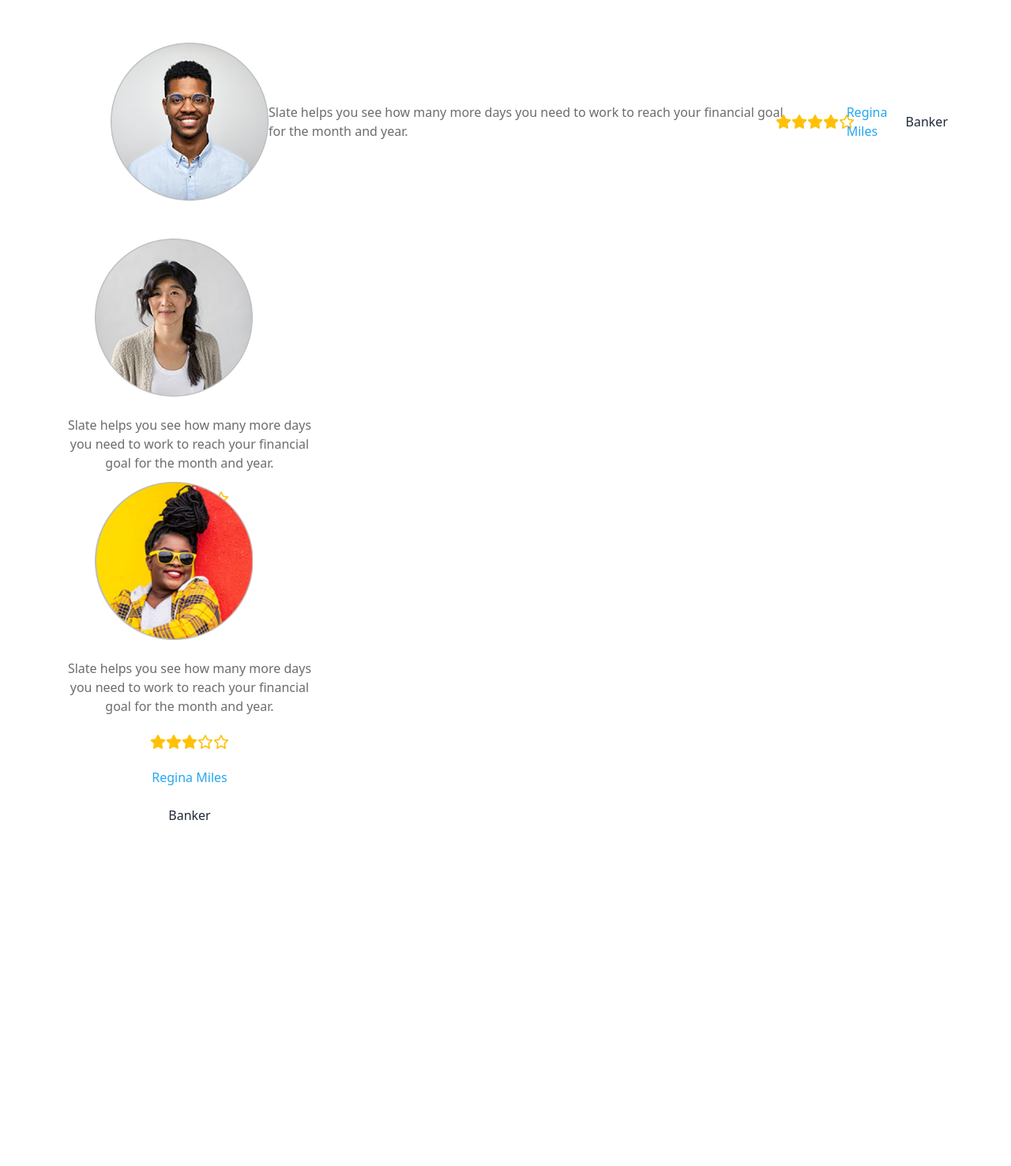
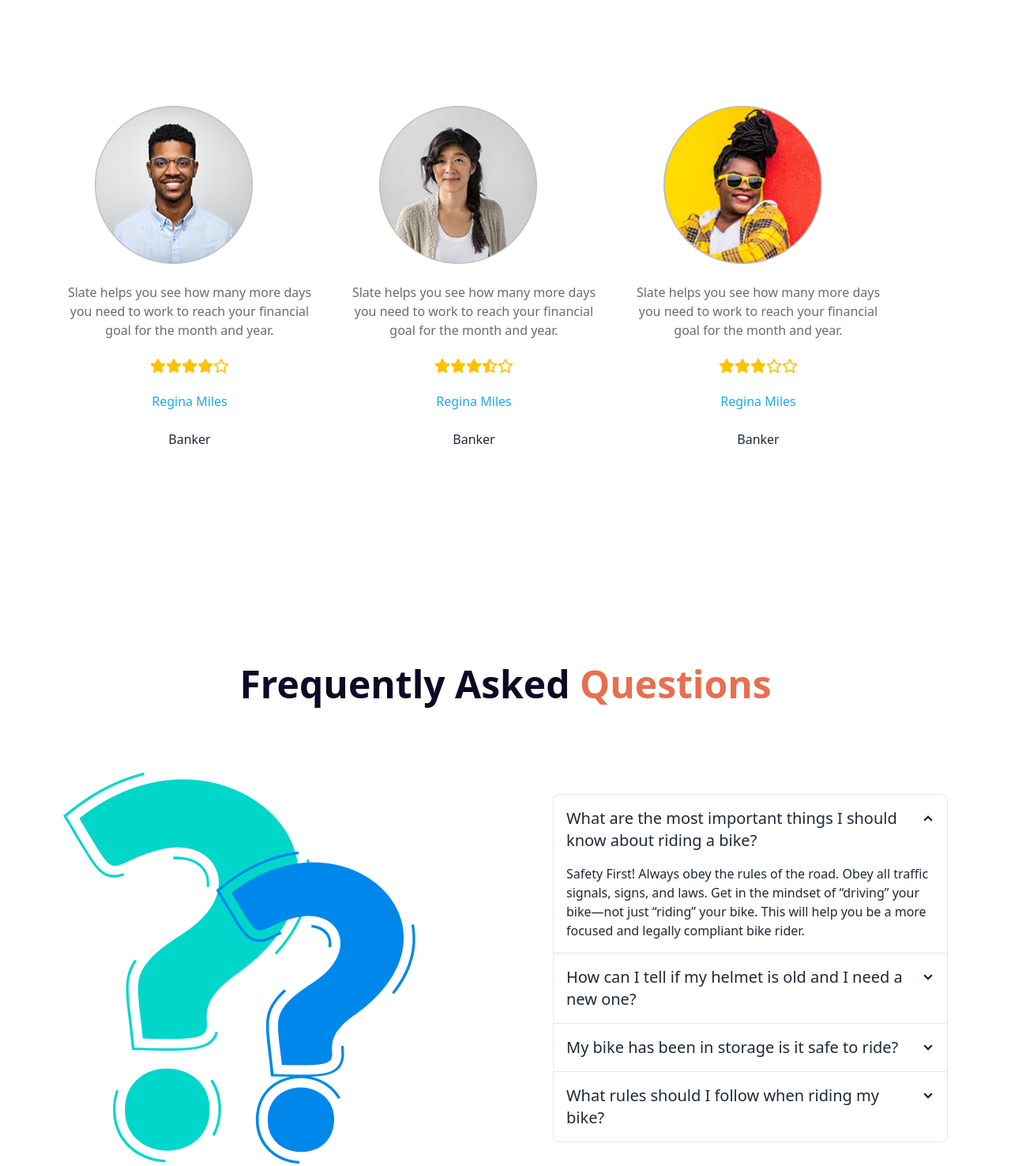
Before and after one commit to Nadimmo/M_9_Biker-Zone, a plain HTML site: page index.html in a window 1280 px wide. Shown: the part 1820-3296 px from the top of the page at 79% size. Drawn offline with nearby package versions, Linux system fonts and the light colour scheme.

Commit message:
add some section and last part

```diff
--- a/index.html
+++ b/index.html
@@ -131,9 +131,9 @@
     </section>
     <br><br><br><br>
     <section>
-       <div class="block ml-5 md:flex lg:flex items-center justify-between lg:gap-x-5>
-        <div class= "items-center  text-center w-[320px] h-[260px]">
-            <img src="images/others/user-1.png" alt="" class=" ml-16 w-[200px] md:ml-10 lg:ml-10"><br>
+      <div class=" block ml-6 lg:flex gap-5 lg:ml-0 mt-20 ">
+        <div class=" lg:pt-0 items-center text-center w-[320px] h-[260px]">
+          <img src= "images/others/user-1.png" alt="" class=" ml-16 w-[200px] md:ml-10 lg:ml-10"><br>
           <p  class="text-[#6C6C6C] font-normal">Slate helps you see how
               many more days you need
               to work to reach your financial
@@ -146,12 +146,13 @@
                 <img src="images/icons/star-solid.svg" alt="" class="w-5">
                 <img src="images/icons/star-solid.svg" alt="" class="w-5">
                 <img src="images/icons/star-regular.svg" alt="" class="w-5">
-                </div>
+              </div><br>
           <p class="text-[#23A6F0] font-normal">Regina Miles</p>
           <br>
           <p>Banker</p>
-        </div><br><br>
-        <div class=" lg:pt-0 items-center text-center w-[320px] h-[260px]">
+        </div>
+            <br><br>
+        <div class="pt-[150px] lg:pt-0 items-center text-center w-[320px] h-[260px]">
             <img src="images/others/user-2.png" alt="" class=" ml-16 w-[200px] md:ml-10 lg:ml-10"><br>
             <p  class="text-[#6C6C6C] font-normal">Slate helps you see how
                 many more days you need
@@ -167,7 +168,8 @@
                 </div> <br>
             <p class="text-[#23A6F0] font-normal">Regina Miles</p><br>
             <p>Banker</p>
-        </div><br><br>
+        </div>
+        <br><br>
         <div class=" pt-[300px] lg:pt-0 items-center text-center w-[320px] h-[260px] ">
             <img src="images/others/user-3.png" alt="" class=" ml-16  w-[200px] md:ml-10 lg:ml-10"><br>
             <p  class="text-[#6C6C6C] font-normal">Slate helps you see how
@@ -187,9 +189,9 @@
         </div>
       </div>
     </section>
-    <br><br><br><br>
+    <br><br>
     <!-- FAQ Section -->
-    <section class="mt-[400px] lg:pt-[160px]">
+    <section class="mt-[400px]">
       <h1 class="text-5xl text-[#0D0925] font-bold text-center">Frequently Asked <span class="text-[#E76F51]">Questions</span></h1><br><br>
   <div class="lg:flex justify-between items-center pt-10">
         <div>
@@ -233,7 +235,7 @@
           What rules should I follow when riding my bike?
         </div>
         <div class="collapse-content">
-          <p>Garum natus necessitatibus pariatur .Rem ipsum atque molestias suscipit officiis! Lorem, ipsum dolor sit amet consectetur adipisicing elit. Repellendus voluptas facere tenetur enim culpa omnis consequatur possimus quis et reiciendis,  </p>
+          <p>Garum natus necessitates pariatur .Rem ipsum atque molestias suscipit officiis! Lorem, ipsum dolor sit amet consectetur adipisicing elit. Repellendus voluptas facere tenetur enim culpa omnis consequatur possimus quis et reiciendis,  </p>
         </div>
       </div>
     </div>
```
Lines whose indentation alone changed are shown as unchanged.
